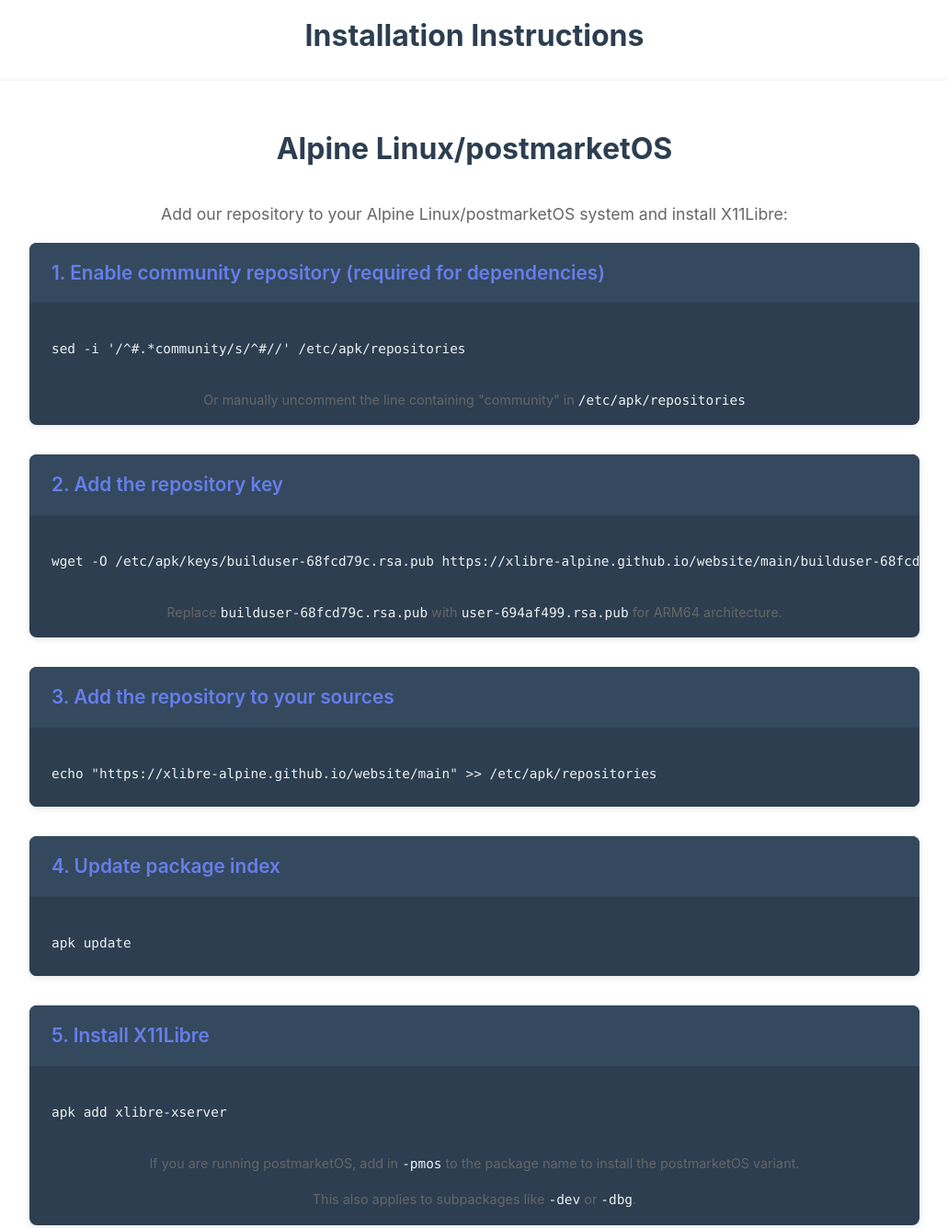
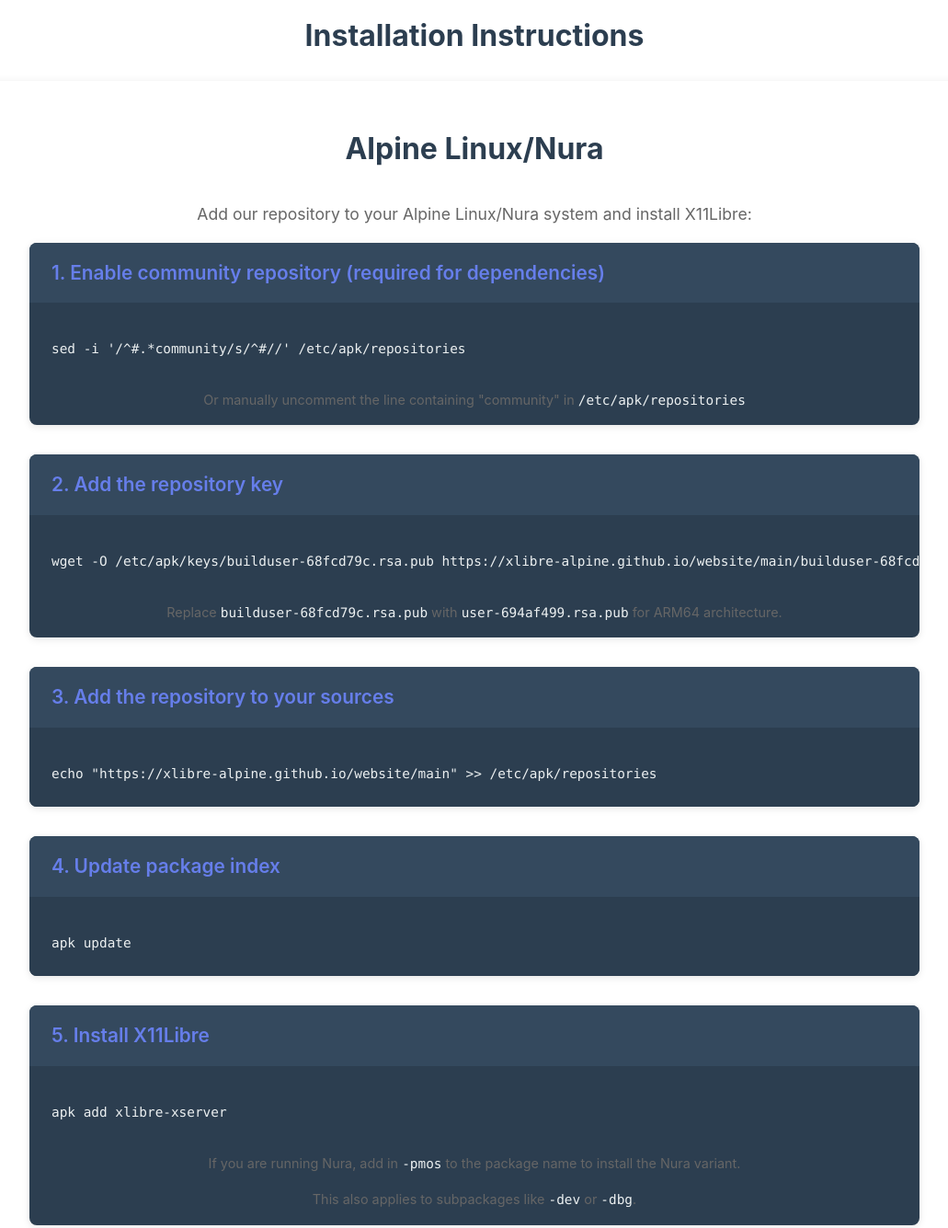
Before and after one commit to xlibre-alpine/website, a plain HTML site: page index.html in a window 1280 px wide. Shown: the part 1280-2615 px from the top of the page at 92% size, without its empty margins (124-1155 px from the left). Drawn offline with Linux system fonts and the light colour scheme.

Commit message:
fix OS detection script to account for postmarketOS rebrand
closes #2

```diff
--- a/index.html
+++ b/index.html
@@ -3,7 +3,7 @@
 <head>
     <meta charset="UTF-8">
     <meta name="viewport" content="width=device-width, initial-scale=1.0">
-    <title>X11Libre - Alpine Linux/postmarketOS/Chimera Linux Package</title>
+    <title>X11Libre - Alpine Linux/Nura/Chimera Linux Package</title>
     <link rel="stylesheet" href="styles.css">
     <link rel="icon" type="image/x-icon" href="resources/icon.svg">
 </head>
@@ -11,7 +11,7 @@
     <header>
         <div class="container">
             <img src="resources/logotext.svg" alt="X11Libre" class="icon" width="600" height="144">
-            <p class="subtitle">Alpine Linux/postmarketOS/Chimera Linux Package</p>
+            <p class="subtitle">Alpine Linux/Nura/Chimera Linux Package</p>
         </div>
     </header>
 
@@ -48,8 +48,8 @@
                 <h3>Installation Instructions</h3>
                 <div class="alternative-methods">
                     <div class="method">
-                        <h3>Alpine Linux/postmarketOS</h3>
-                        <p>Add our repository to your Alpine Linux/postmarketOS system and install X11Libre:</p>
+                        <h3>Alpine Linux/Nura</h3>
+                        <p>Add our repository to your Alpine Linux/Nura system and install X11Libre:</p>
                         <div class="code-block">
                             <h4>1. Enable community repository (required for dependencies)</h4>
                             <pre><code>sed -i '/^#.*community/s/^#//' /etc/apk/repositories</code></pre>
@@ -71,7 +71,7 @@
                         <div class="code-block">
                             <h4>5. Install X11Libre</h4>
                             <pre><code>apk add xlibre-xserver</code></pre>
-                            <p class="note" style="font-size: 0.9em; color: #666; margin-top: 0.5em;">If you are running postmarketOS, add in <code>-pmos</code> to the package name to install the postmarketOS variant.</p>
+                            <p class="note" style="font-size: 0.9em; color: #666; margin-top: 0.5em;">If you are running Nura, add in <code>-pmos</code> to the package name to install the Nura variant.</p>
                             <p class="note" style="font-size: 0.9em; color: #666; margin-top: 0.5em;">This also applies to subpackages like <code>-dev</code> or <code>-dbg</code>.</p>
                         </div>
                     </div>
@@ -131,11 +131,11 @@
                 <div class="reasons">
                     <div class="reason">
                         <h4>🖥️ Community without backlash</h4>
-                        <p>Again, we don't care if there should be <a href="https://gts.chimera-linux.org/@chimera/statuses/01JYYNAB4GFQ8Q5JZZ92TRM4WF">"debates on whether parents of trans children should be lynched in order to ascertain relevant data for security maintenance of xlibre."</a>, or that <a href="https://gts.chimera-linux.org/@chimera/statuses/01JYYNAB4GFQ8Q5JZZ92TRM4WF">"XLibre and its “creator” can go fuck themselves."</a>, we just care about packaging to make Alpine Linux/postmarketOS/Chimera Linux users happy.</p>
+                        <p>Again, we don't care if there should be <a href="https://gts.chimera-linux.org/@chimera/statuses/01JYYNAB4GFQ8Q5JZZ92TRM4WF">"debates on whether parents of trans children should be lynched in order to ascertain relevant data for security maintenance of xlibre."</a>, or that <a href="https://gts.chimera-linux.org/@chimera/statuses/01JYYNAB4GFQ8Q5JZZ92TRM4WF">"XLibre and its “creator” can go fuck themselves."</a>, we just care about packaging to make Alpine Linux/Nura/Chimera Linux users happy.</p>
                     </div>
                     <div class="reason">
                         <h4>🎯 Focus</h4>
-                        <p>We focus specifically on X11Libre, ensuring it's always up-to-date and properly maintained for Alpine/postmarketOS/Chimera Linux users.</p>
+                        <p>We focus specifically on X11Libre, ensuring it's always up-to-date and properly maintained for Alpine/Nura/Chimera Linux users.</p>
                     </div>
                     <div class="reason">
                         <h4>🔄 Flexibility</h4>
```
Also changed, not shown: 1 other file.
